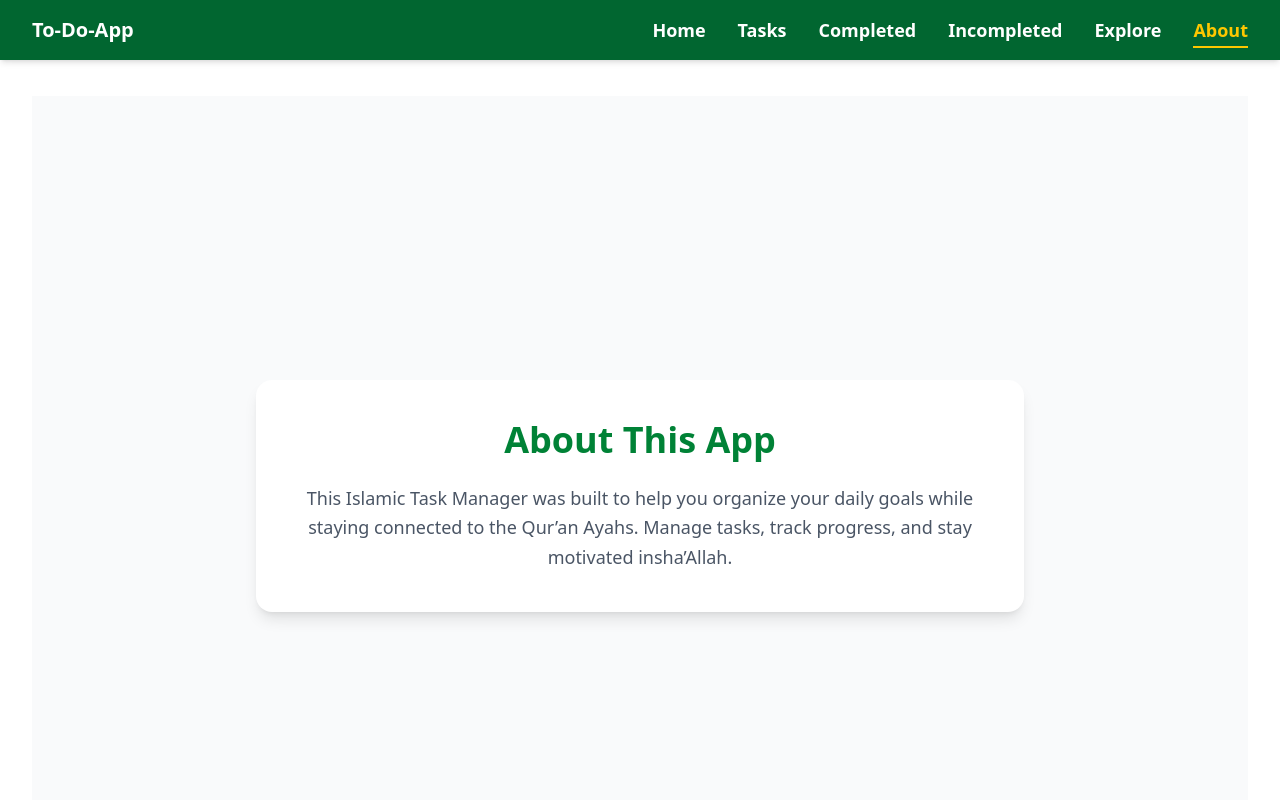
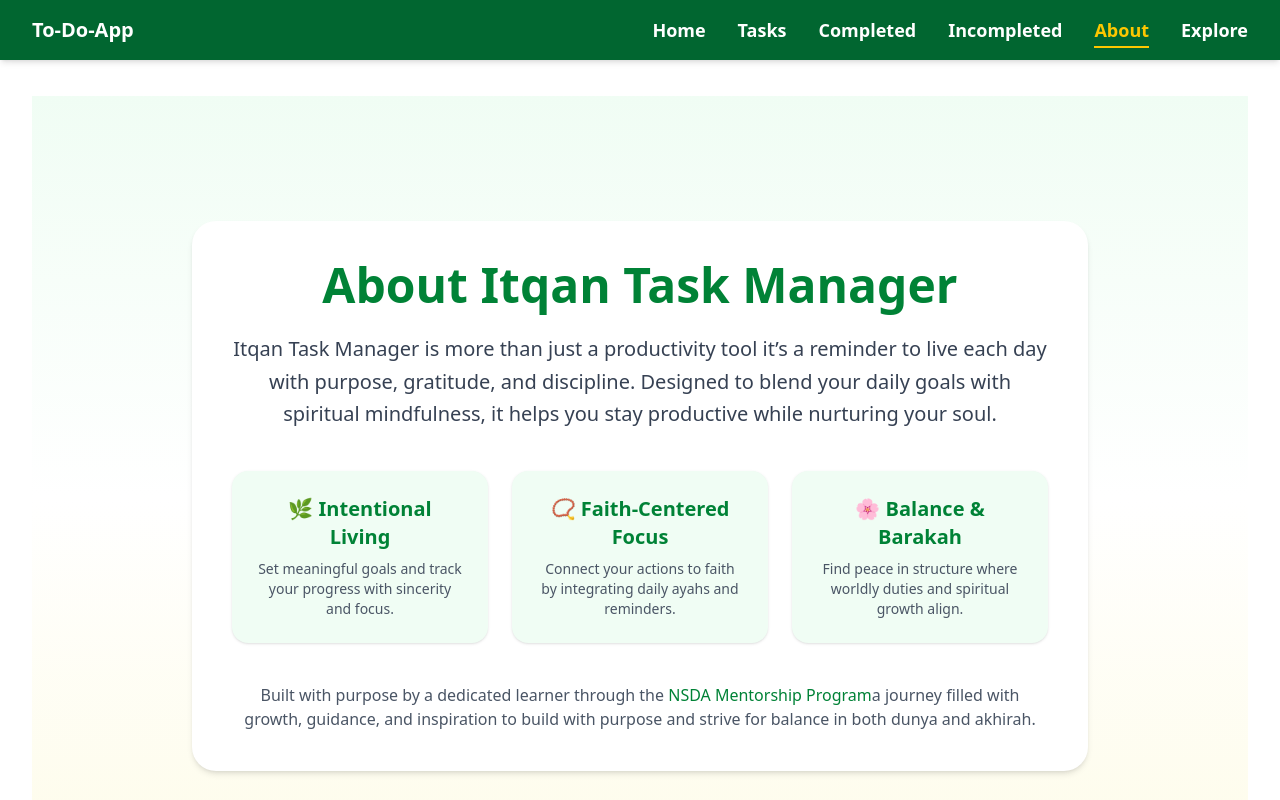
Before and after one commit to Hikmah04525/islamic-todo-app, a React (Vite) app: page /about in a window 1280 px wide. Shown: the top 800 px of the page. Built offline with nearby package versions, Linux system fonts and the light colour scheme.

Commit message:
Updated Home, About, and Explore pages

```diff
--- a/package.json
+++ b/package.json
@@ -14,7 +14,7 @@
     "canvas-confetti": "^1.9.3",
     "react": "^19.1.1",
     "react-dom": "^19.1.1",
-    "react-router-dom": "^7.9.2",
+    "react-router-dom": "^7.9.5",
     "tailwindcss": "^4.1.13"
   },
   "devDependencies": {
--- a/src/components/Header.jsx
+++ b/src/components/Header.jsx
@@ -13,8 +13,8 @@ function Header() {
     { to: "/tasks", label: "Tasks" },
     { to: "/completed", label: "Completed" },
     { to: "/incompleted", label: "Incompleted" },
+    { to: "/about", label: "About" },
     { to: "/explore", label: "Explore" },
-    { to: "/about", label: "About" },
   ];
 
   return (
--- a/src/pages/About.jsx
+++ b/src/pages/About.jsx
@@ -1,14 +1,46 @@
 function About() {
   return (
-    <div className="min-h-screen flex items-center justify-center px-4 sm:px-6 lg:px-8 py-12 bg-gray-50">
-      <div className="w-full max-w-3xl p-10 bg-white rounded-2xl shadow-lg text-center transition hover:shadow-2xl">
-        <h1 className="text-3xl sm:text-4xl font-bold text-green-700 mb-6">
-          About This App
+    <div className="min-h-screen bg-gradient-to-b from-green-50 via-white to-yellow-50 flex items-center justify-center px-6 py-16">
+      <div className="max-w-4xl bg-white rounded-3xl shadow-md hover:shadow-lg transition-all p-10 text-center">
+        <h1 className="text-4xl sm:text-5xl font-extrabold text-green-700 mb-6">
+          About Itqan Task Manager
         </h1>
-        <p className="text-sm sm:text-base md:text-lg text-gray-600 leading-relaxed">
-          This Islamic Task Manager was built to help you organize your daily
-          goals while staying connected to the Qur’an Ayahs.
-          Manage tasks, track progress, and stay motivated insha’Allah.
+
+        <p className="text-gray-700 text-base sm:text-lg md:text-xl leading-relaxed mb-6">
+          Itqan Task Manager is more than just a productivity tool  it’s a reminder
+          to live each day with purpose, gratitude, and discipline.
+          Designed to blend your daily goals with spiritual mindfulness,
+          it helps you stay productive while nurturing your soul.
+        </p>
+
+        <div className="grid grid-cols-1 sm:grid-cols-3 gap-6 mt-10">
+          <div className="bg-green-50 rounded-2xl p-6 shadow-sm">
+            <h3 className="text-green-700 text-xl font-semibold mb-2">🌿 Intentional Living</h3>
+            <p className="text-gray-600 text-sm">
+              Set meaningful goals and track your progress with sincerity and focus.
+            </p>
+          </div>
+
+          <div className="bg-green-50 rounded-2xl p-6 shadow-sm">
+            <h3 className="text-green-700 text-xl font-semibold mb-2">📿 Faith-Centered Focus</h3>
+            <p className="text-gray-600 text-sm">
+              Connect your actions to faith by integrating daily ayahs and reminders.
+            </p>
+          </div>
+
+          <div className="bg-green-50 rounded-2xl p-6 shadow-sm">
+            <h3 className="text-green-700 text-xl font-semibold mb-2">🌸 Balance & Barakah</h3>
+            <p className="text-gray-600 text-sm">
+              Find peace in structure where worldly duties and spiritual growth align.
+            </p>
+          </div>
+        </div>
+
+        <p className="mt-10 text-gray-600 text-sm sm:text-base">
+          Built with purpose by a dedicated learner through the{" "}
+          <span className="font-medium text-green-700">NSDA Mentorship Program</span>
+          a journey filled with growth, guidance, and inspiration to build with purpose
+          and strive for balance in both dunya and akhirah.
         </p>
       </div>
     </div>
--- a/src/pages/Home.jsx
+++ b/src/pages/Home.jsx
@@ -1,15 +1,62 @@
 import Ayah from "../components/Ayah";
+import { useNavigate } from "react-router-dom";
+
 function Home() {
+  const navigate = useNavigate();
   return (
-    <div className="flex flex-col items-center justify-center min-h-screen bg-gray-100 text-center px-4 sm:px-6 lg:px-8">
-       <Ayah />
-      <h1 className="text-2xl sm:text-3xl md:text-4xl font-bold text-green-800 mb-6">
-        Welcome to My Islamic To-Do App
+    <div className="min-h-screen bg-gradient-to-b from-green-50 via-white to-yellow-50 flex flex-col items-center justify-center text-center px-6 py-12">
+      {/* Quranic Ayah */}
+      <Ayah />
+
+      {/* Hero Section */}
+      <h1 className="text-3xl sm:text-4xl md:text-5xl font-extrabold mt-6 text-gray-900">
+        Welcome to <span className="text-green-700">Itqan Task Manager</span>
       </h1>
-      <p className="text-base sm:text-lg md:text-xl text-gray-600 max-w-xl">
-        Stay productive while keeping barakah. Organize your daily tasks with
-        an Islamic touch.
+
+      <p className="mt-4 text-gray-600 text-base sm:text-lg max-w-2xl">
+        Bring harmony to your day by balancing your worldly tasks with spiritual growth.
+        Organize, reflect, and progress with purpose — all in one place.
       </p>
+
+      {/* Feature Section */}
+      <div className="grid grid-cols-1 sm:grid-cols-3 gap-6 mt-10 max-w-5xl w-full">
+        <div className="bg-white shadow-md hover:shadow-lg rounded-2xl p-6 transition-all">
+          <div className="text-green-600 text-3xl mb-3">📖</div>
+          <h3 className="text-lg font-semibold text-gray-800 mb-2">
+            Daily Qur'anic Reflections
+          </h3>
+          <p className="text-gray-600 text-sm">
+            Begin your mornings with short verses and reflections that set your heart in peace.
+          </p>
+        </div>
+
+        <div className="bg-white shadow-md hover:shadow-lg rounded-2xl p-6 transition-all">
+          <div className="text-green-600 text-3xl mb-3">🗓️</div>
+          <h3 className="text-lg font-semibold text-gray-800 mb-2">
+            Manage Your Day
+          </h3>
+          <p className="text-gray-600 text-sm">
+            Create, track, and complete daily goals  from study to salah with ease and clarity.
+          </p>
+        </div>
+
+        <div className="bg-white shadow-md hover:shadow-lg rounded-2xl p-6 transition-all">
+          <div className="text-green-600 text-3xl mb-3">🌟</div>
+          <h3 className="text-lg font-semibold text-gray-800 mb-2">
+            Build Good Habits
+          </h3>
+          <p className="text-gray-600 text-sm">
+            Strengthen consistency and earn barakah through small, daily acts done sincerely.
+          </p>
+        </div>
+      </div>
+
+      {/* CTA Button */}
+      <button
+      onClick={() => navigate("/tasks")}
+      className="mt-10 bg-green-700 hover:bg-green-800 text-white font-semibold px-8 py-3 rounded-full transition-all">
+        Begin Your Journey
+      </button>
     </div>
   );
 }
```
Also changed, not shown: 1 other file (tests, documents, lock files or other folders).
